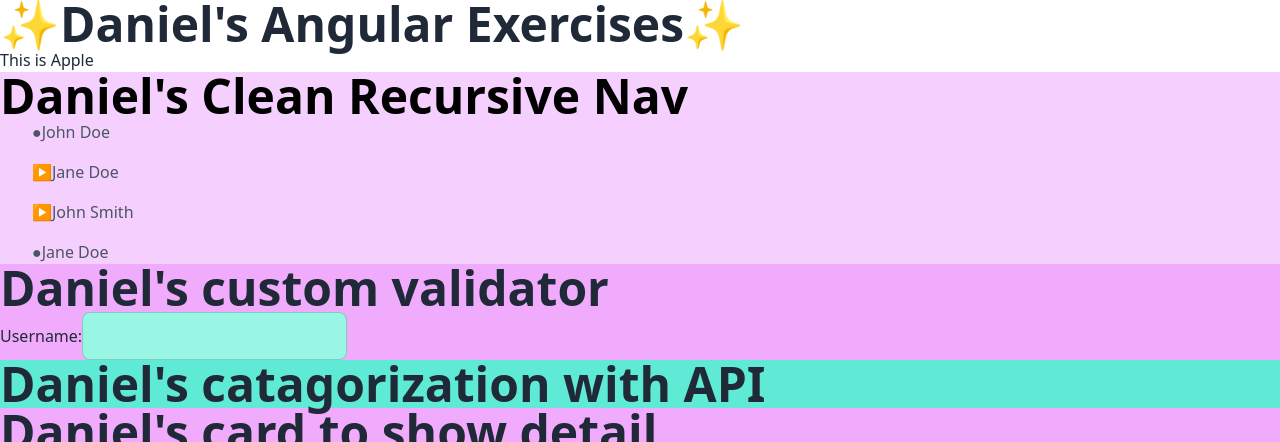
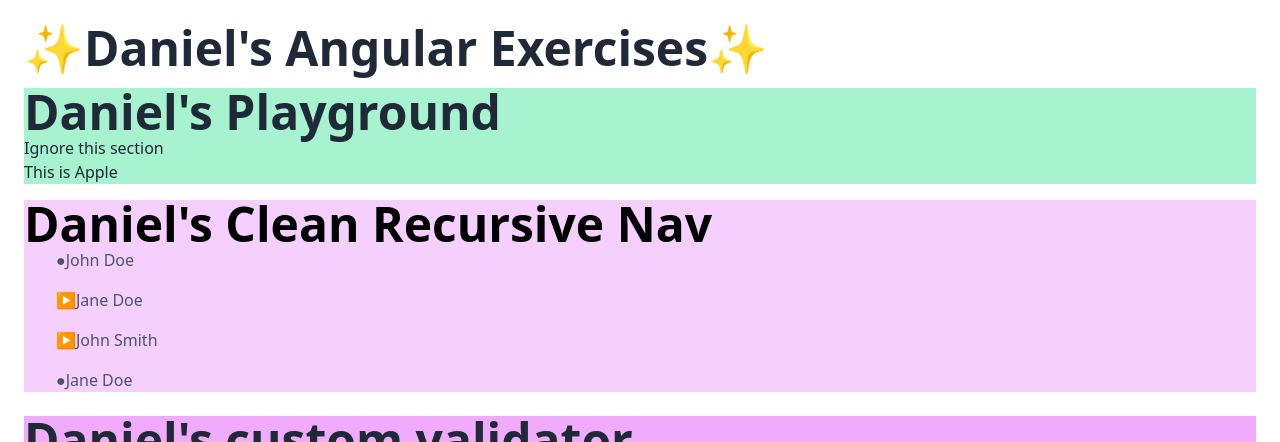
Before and after one commit to zjian107-su/Angular-Akasha1729, an Angular app: page / in a window 1280 px wide. Shown: the top 442 px of the page. Built offline with nearby package versions, Linux system fonts and the light colour scheme; no server answers.

Commit message:
:lipstick: ux: improve padding

```diff
--- a/src/app/app.component.html
+++ b/src/app/app.component.html
@@ -1,10 +1,13 @@
-<h1>✨Daniel's Angular Exercises✨</h1>
+<div class="max-w-screen-2xl mx-auto px-6 my-6 space-y-6 gap-2">
 
-<app-playground></app-playground>
+  <div [ngClass]="devMode? 'devMode':''" class="flex flex-col gap-4">
+    <h1>✨Daniel's Angular Exercises✨</h1>
 
-<app-clean-recursive-nav></app-clean-recursive-nav>
+    <app-playground></app-playground>
+    <app-clean-recursive-nav></app-clean-recursive-nav>
+  </div>
 
-<div [ngClass]="devMode? 'devMode':''">
+<div [ngClass]="devMode? 'devMode':''" class="flex flex-col gap-4">
 
   <!-- 09/06/2023 -->
   <app-form-validator></app-form-validator>
@@ -36,45 +39,29 @@
 
   <!-- interview -->
   <app-plans></app-plans>
-  <br />
   <app-string></app-string>
-  <br />
 
   <!-- 08/25/2023 -->
   <app-rxjs-observable-subscriber></app-rxjs-observable-subscriber>
-  <br />
   <app-rxjs-counter></app-rxjs-counter>
-  <br />
   <app-rxjs-pipe-operators></app-rxjs-pipe-operators>
-  <br />
 
   <!-- 08/24/2023 -->
   <app-custom-attribute-directive></app-custom-attribute-directive>
-  <br />
   <app-input-attribute-directive></app-input-attribute-directive>
-  <br />
   <app-structural-directive></app-structural-directive>
-  <br />
   <app-brainstorm-vote></app-brainstorm-vote>
-  <br />
   <app-pagination></app-pagination>
-  <br />
 
   <!-- 08/23/2023 -->
   <app-counter></app-counter>
-  <br />
   <app-counter-auto-increment></app-counter-auto-increment>
-  <br />
   <app-fibonacci></app-fibonacci>
-  <br />
   <app-di-playground></app-di-playground>
-  <br />
 
   <!-- before 08/23/2023 -->
   <app-palindrome-list></app-palindrome-list>
-  <br />
   <app-city-filter></app-city-filter>
-  <br />
   <app-add-to-list></app-add-to-list>
-  <br />
 </div>
+</div>
--- a/src/app/components/playground/playground.component.html
+++ b/src/app/components/playground/playground.component.html
@@ -1,6 +1,11 @@
-<div [ngSwitch]="fruit">
-  <div *ngSwitchCase="'Apple'">This is Apple</div>
-  <div *ngSwitchCase="'Banana'">This is Banana</div>
-  <div *ngSwitchCase="'Car'">This is Car</div>
-  <div *ngSwitchDefault>This is Bro</div>
+<div class="bg-emerald-200">
+  <h1> Daniel's Playground </h1>
+  <h3> Ignore this section</h3>
+
+  <div [ngSwitch]="fruit">
+    <div *ngSwitchCase="'Apple'">This is Apple</div>
+    <div *ngSwitchCase="'Banana'">This is Banana</div>
+    <div *ngSwitchCase="'Car'">This is Car</div>
+    <div *ngSwitchDefault>This is Bro</div>
+  </div>
 </div>
```
